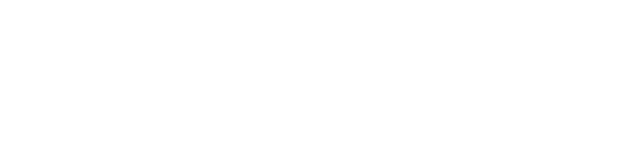
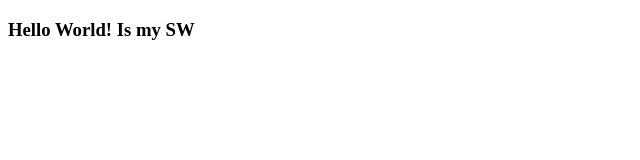
Before and after one commit to renanbastos93/ServiceWorker-example, a plain HTML site: page index.html in a window 1280 px wide. Shown: the whole page, without its empty margins (0-640 px from the left). Drawn offline with Linux system fonts and the light colour scheme.

```diff
--- a/index.html
+++ b/index.html
@@ -15,6 +15,6 @@
     </script>
 </head>
 <body>
-
+	<h3>Hello World! Is my SW</h3>
 </body>
 </html>
```
Also changed, not shown: service-worker.js (line endings or trailing spaces).
